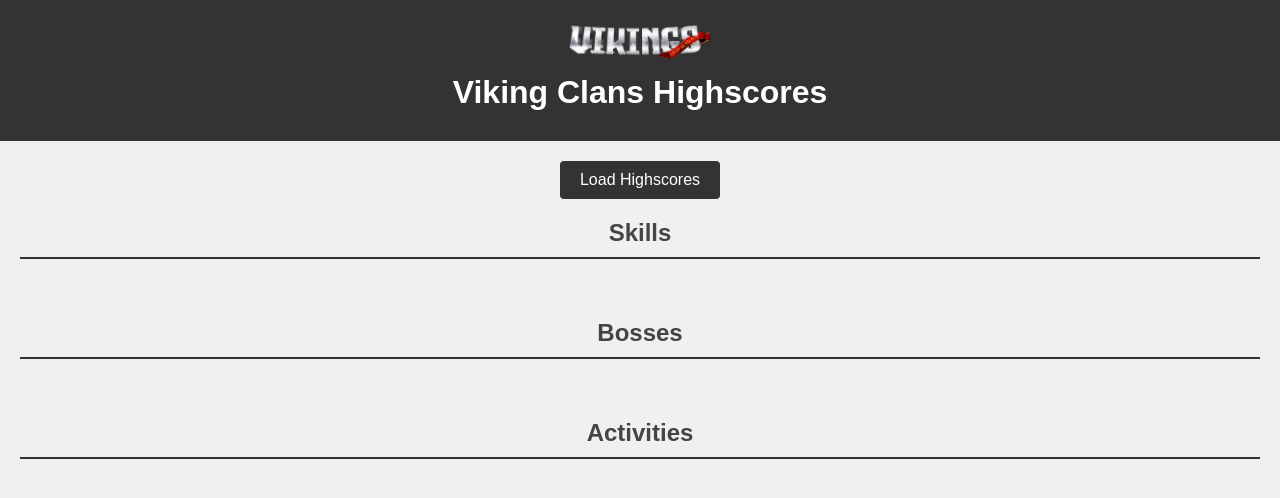
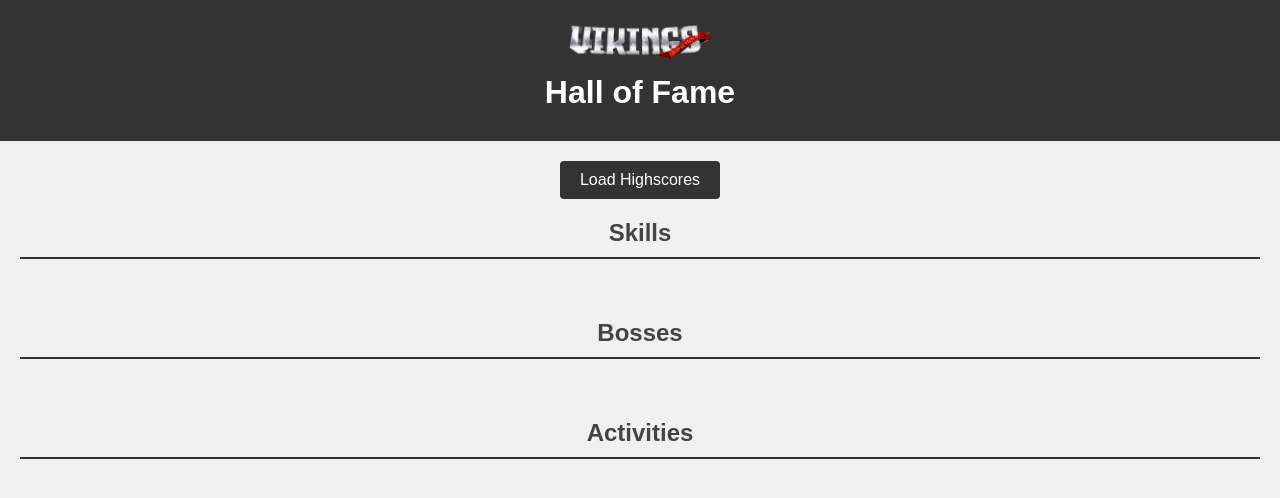
Before and after one commit to Jokerwitz/vikingsosrs, a plain HTML site: page index.html in a window 1280 px wide. Drawn offline with Linux system fonts and the light colour scheme.

Commit message:
Update index.html

```diff
--- a/index.html
+++ b/index.html
@@ -10,7 +10,7 @@
 <body>
   <header>
     <img src="vikings.png" alt="Viking Clans Logo" id="logo">
-    <h1>Viking Clans Highscores</h1>
+    <h1>Hall of Fame</h1>
   </header>
 
   <main>
```
